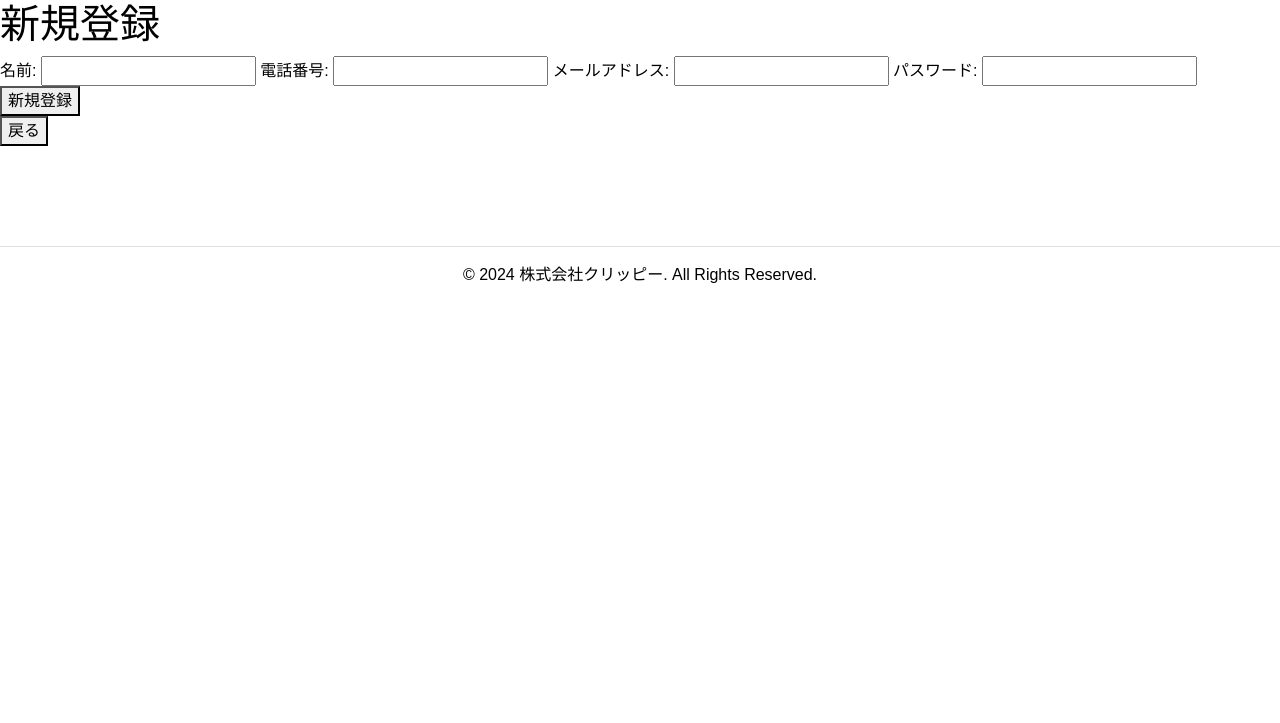
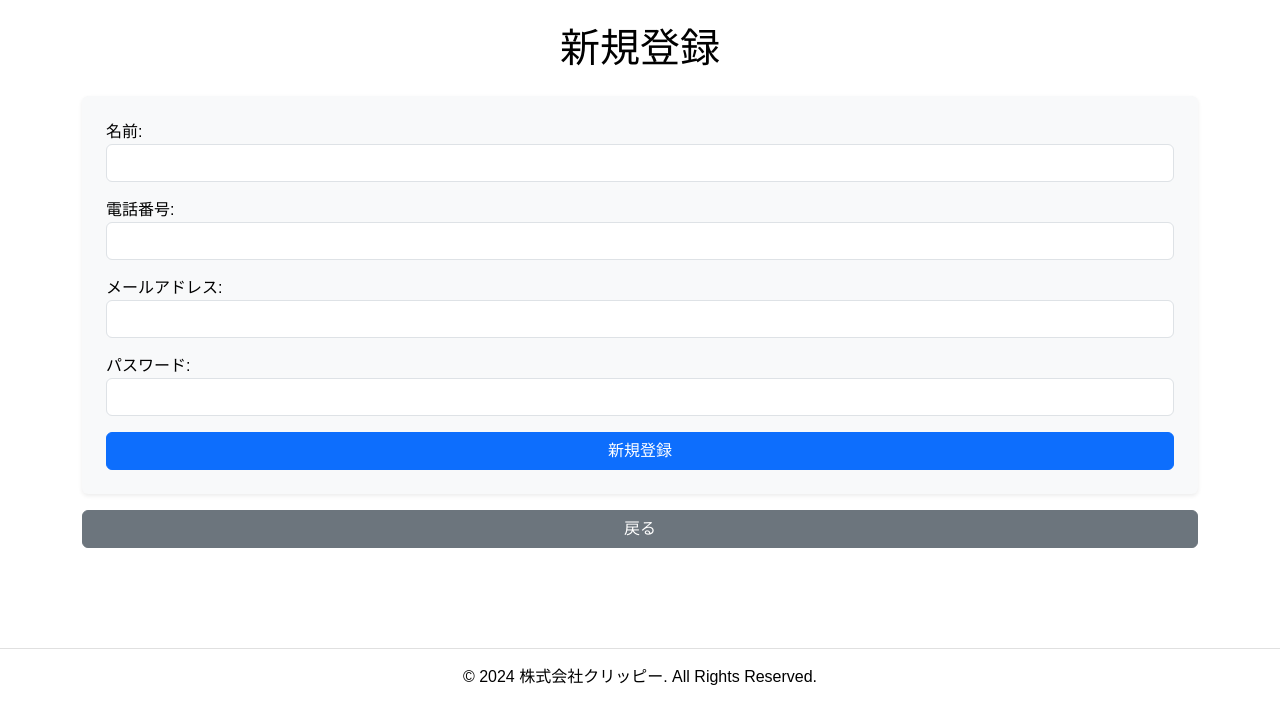
Before and after one commit to TakumiIsibasi/cleaningreservationsite, a Django app: page /usersignup in a window 1280 px wide. Shown: the part 77-800 px from the top of the page. Run offline with Django 4.2, Linux system fonts and the light colour scheme.

Commit message:
kanta 変更17

```diff
--- a/accounts/templates/1usersignup.html
+++ b/accounts/templates/1usersignup.html
@@ -1,24 +1,43 @@
-<!-- templates/home.html -->
 {% extends 'baseb.html' %}
+{% load custom_filters %}
 
 {% block title %}
-    <h1>新規登録</h1>
+    <h1 class="text-center my-4">新規登録</h1>
 {% endblock %}
 
 {% block content %}
 {% load static %}
-    <form method="POST">
+<div class="container">
+    <form method="POST" class="p-4 bg-light rounded shadow-sm">
         {% csrf_token %}
-        {{ form.name.label_tag }} {{ form.name }}
-        {{ form.phone.label_tag }} {{ form.phone }}
-        {{ form.email.label_tag }} {{ form.email }}
-        {{ form.password.label_tag }} {{ form.password }}
-        <button type="submit">新規登録</button>
+
+        <div class="mb-3">
+            {{ form.name.label_tag }}
+            {{ form.name|add_class:"form-control" }}
+        </div>
+
+        <div class="mb-3">
+            {{ form.phone.label_tag }}
+            {{ form.phone|add_class:"form-control" }}
+        </div>
+
+        <div class="mb-3">
+            {{ form.email.label_tag }}
+            {{ form.email|add_class:"form-control" }}
+        </div>
+
+        <div class="mb-3">
+            {{ form.password.label_tag }}
+            {{ form.password|add_class:"form-control" }}
+        </div>
+
+        <button type="submit" class="btn btn-primary w-100">新規登録</button>
     </form>
 
     <!-- ログイン後ホーム画面ページに遷移するボタン -->
-    <form action="{% url 'index' %}" method="post">
+    <form action="{% url 'index' %}" method="post" class="mt-3">
         {% csrf_token %}
-        <button type="submit">戻る</button>
+        <button type="submit" class="btn btn-secondary w-100">戻る</button>
     </form>
+</div>
 {% endblock %}
--- /dev/null
+++ b/accounts/templatetags/custom_filters.py
@@ -0,0 +1,7 @@
+from django import template
+
+register = template.Library()
+
+@register.filter(name='add_class')
+def add_class(value, css_class):
+    return value.as_widget(attrs={'class': css_class})
```
